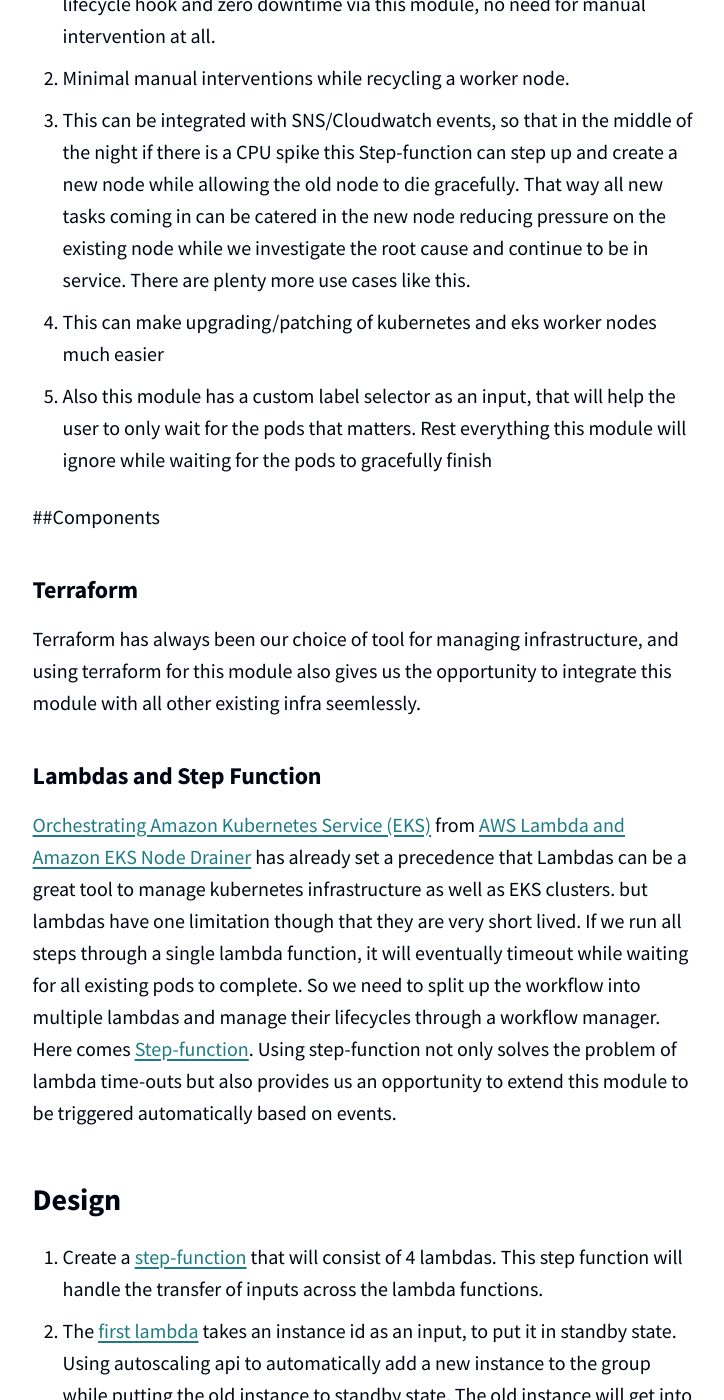
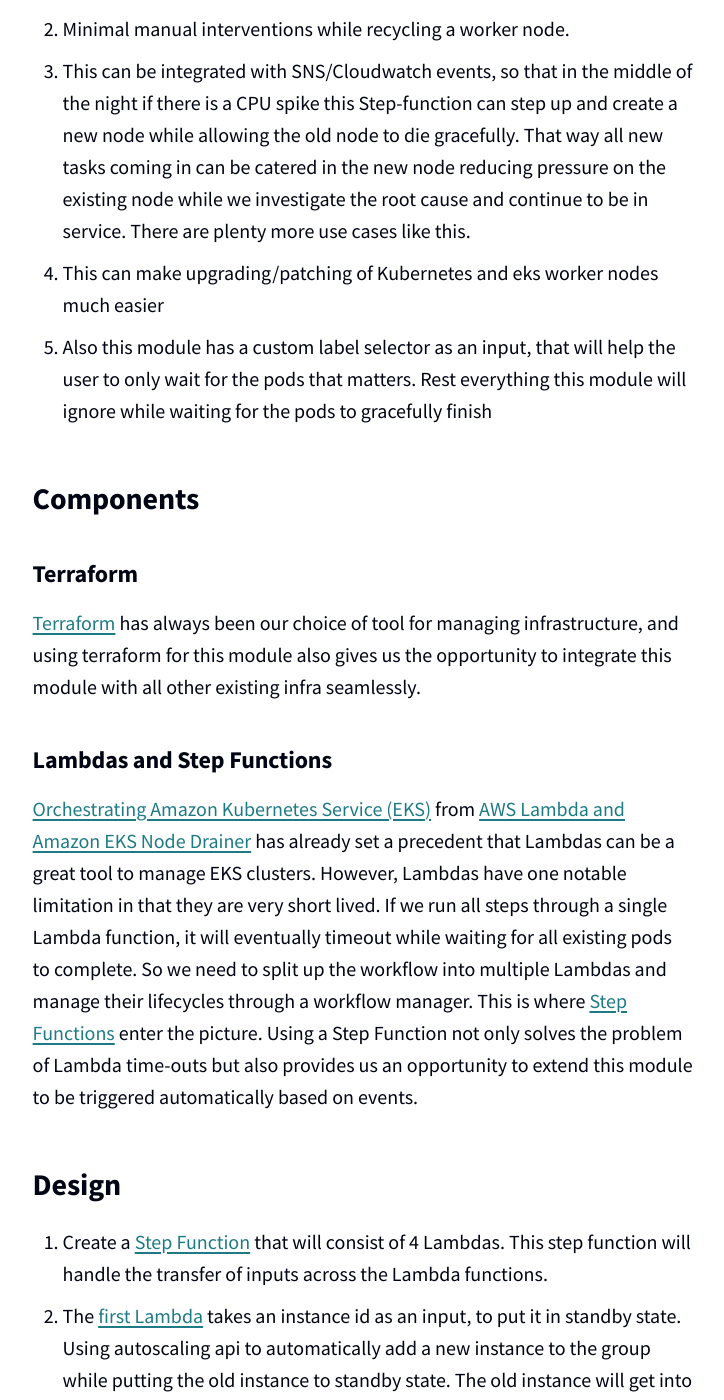
Before and after one commit to scribd/scribd.github.io, a Jekyll site: the page built from _posts/2020-12-14-Recycle-EKS-Worker-Nodes.md, in a window 1280 px wide and 1400 px high, scrolled down 1339 px. Shown: the whole window, without its empty margins (341-1065 px from the left). Built offline with Jekyll 4.4.1, drawn with Linux system fonts in a browser that asks for light colours; some of the changed text lies outside the part shown.

Commit message:
Copy edits and other clean up for post

```diff
--- a/_posts/2020-12-14-Recycle-EKS-Worker-Nodes.md
+++ b/_posts/2020-12-14-Recycle-EKS-Worker-Nodes.md
@@ -1,60 +1,90 @@
 ---
 layout: post
-title:  "Recycle EKS worker nodes"
+title:  "Automatically recycling EKS worker nodes"
 author: Kuntalb
 tags:
-- eks worker node
-- kubernets
+- eks
+- kubernetes
 - lambda
 - step function
+- terraform
+- featured
 team: Core Platform
 ---
 
-## Introduction
-
-Few months ago, we came across a problem we need to upgrade our kubernetes version in AWS EKS without having a downtime. Getting the control plane upgraded without having a downtime was a easier task, manual but easy. The challenges lies in getting the physical worker node updated. We had to complete the following tasks manually,
+A few months ago, we came across a problem we need to upgrade our Kubernetes
+version in AWS EKS without having downtime. Getting the control plane
+upgraded without downtime was relatively easy, manual but easy. The bigger challenge
+was getting the physical worker node updated. We had to manually complete each of the following steps:
 
 1. Create a new worker node with latest configuration
 2. Put the old node in standby mode.
 3. Taint the old node to unschedulable
-4. Then wait for all our existing pods to die gracefully. we have some really long running pods some of them took 20 hours or more to actually finish.
+4. Then wait for all our existing pods to die gracefully. In our case, we had some really long running pods, some of which took 20 hours or more to actually finish!
 5. Then detach and kill the old node.
 
-While doing that we were thinking how about having an automated module, which will do all these work by just a button click. So we come up with a [terraform module](https://github.com/scribd/terraform-aws-recycle-eks) which will do all these jobs for us.
+While doing that we were thinking how about having an automated module, which
+will do all these work by just a button click. We are pleased to open source
+and share our [terraform-aws-recycle-eks
+module](https://github.com/scribd/terraform-aws-recycle-eks) which will do all
+these steps for us!
 
 ## What Problem does it Solve
 
 1. Periodic recycling of old worker nodes. In fact we can create a lifecycle hook while creating the node and integrate the lifecycle hook with this module. That way the whole periodic recycling will be fully automated via the lifecycle hook and zero downtime via this module, no need for manual intervention at all.
 2. Minimal manual interventions while recycling a worker node.
 3. This can be integrated with SNS/Cloudwatch events, so that in the middle of the night if there is a CPU spike this Step-function can step up and create a new node while allowing the old node to die gracefully. That way all new tasks coming in can be catered in the new node reducing pressure on the existing node while we investigate the root cause and continue to be in service. There are plenty more use cases like this.
-4. This can make upgrading/patching of kubernetes and eks worker nodes much easier
+4. This can make upgrading/patching of Kubernetes and eks worker nodes much easier
 5. Also this module has a custom label selector as an input, that will help the user to only wait for the pods that matters. Rest everything this module will ignore while waiting for the pods to gracefully finish
 
-##Components
+## Components
 
 ### Terraform
-Terraform has always been our choice of tool for managing infrastructure, and using terraform for this module also gives us the opportunity to integrate this module with all other existing infra seemlessly.
 
-### Lambdas and Step Function
-[Orchestrating Amazon Kubernetes Service (EKS)](https://medium.com/@alejandro.millan.frias/managing-kubernetes-from-aws-lambda-7922c3546249) from [AWS Lambda and Amazon EKS Node Drainer](https://github.com/aws-samples/amazon-k8s-node-drainer) has already set a precedence that Lambdas can be a great tool to manage kubernetes infrastructure as well as EKS clusters. but lambdas have one limitation though that they are very short lived. If we run all steps through a single lambda function, it will eventually timeout while waiting for all existing pods to complete. So we need to split up the workflow into multiple lambdas and manage their lifecycles through a workflow manager.  Here comes [Step-function](https://aws.amazon.com/step-functions/?step-functions.sort-by=item.additionalFields.postDateTime&step-functions.sort-order=desc). Using step-function not only solves the problem of lambda time-outs but also provides us an opportunity to extend this module to be triggered automatically based on events.
+[Terraform](https://terraform.io) has always been our choice of tool for managing infrastructure, and using terraform for this module also gives us the opportunity to integrate this module with all other existing infra seamlessly.
+
+### Lambdas and Step Functions
+
+[Orchestrating Amazon Kubernetes Service
+(EKS)](https://medium.com/@alejandro.millan.frias/managing-Kubernetes-from-aws-Lambda-7922c3546249)
+from [AWS Lambda and Amazon EKS Node
+Drainer](https://github.com/aws-samples/amazon-k8s-node-drainer) has already
+set a precedent that Lambdas can be a great tool to manage EKS clusters.
+However, Lambdas have one notable limitation in that they are very short lived.
+If we run all steps through a single Lambda function, it will eventually
+timeout while waiting for all existing pods to complete. So we need to split up
+the workflow into multiple Lambdas and manage
+their lifecycles through a workflow manager.  This is where
+[Step Functions](https://aws.amazon.com/step-functions/?step-functions.sort-by=item.additionalFields.postDateTime&step-functions.sort-order=desc) enter the picture.
+Using a Step Function not only solves the problem of Lambda time-outs but also
+provides us an opportunity to extend this module to be triggered automatically
+based on events.
 
 ## Design
 
-1. Create a [step-function](https://github.com/scribd/terraform-aws-recycle-eks/blob/main/step-function.json) that will consist of 4 lambdas. This step function will handle the transfer of inputs across the lambda functions.
-2. The [first lambda](https://github.com/scribd/terraform-aws-recycle-eks/blob/main/lambdas/putNodesToStandby.py) takes an instance id as an input, to put it in standby state. Using autoscaling api to automatically add a new instance to the group while putting the old instance to standby state. The old instance will get into "Standby" state only when the new instance is in fully "Inservice" state
-3. Taint this "Standby" node in EKS using K8S API in [lambda](https://github.com/scribd/terraform-aws-recycle-eks/blob/main/lambdas/taintNodes.py) to prevent new pods from getting scheduled into this node
-4. Periodically use K8S API check for status of “stateful” pods on that node based on the label selector provided. Another [Lambda](https://github.com/scribd/terraform-aws-recycle-eks/blob/main/lambdas/checkNodesForRunningPods.py) will do that
-5. Once all stateful pods have completed on the node, i.e number of running pod reached 0, shut down that standby instance using AWS SDK via [lambda](https://github.com/scribd/terraform-aws-recycle-eks/blob/main/lambdas/detachAndTerminateNode.py).
+1. Create a [Step Function](https://github.com/scribd/terraform-aws-recycle-eks/blob/main/step-function.json) that will consist of 4 Lambdas. This step function will handle the transfer of inputs across the Lambda functions.
+2. The [first Lambda](https://github.com/scribd/terraform-aws-recycle-eks/blob/main/Lambdas/putNodesToStandby.py) takes an instance id as an input, to put it in standby state. Using autoscaling api to automatically add a new instance to the group while putting the old instance to standby state. The old instance will get into "Standby" state only when the new instance is in fully "Inservice" state
+3. Taint this "Standby" node in EKS using K8S API in [Lambda](https://github.com/scribd/terraform-aws-recycle-eks/blob/main/Lambdas/taintNodes.py) to prevent new pods from getting scheduled into this node
+4. Periodically use K8S API check for status of “stateful” pods on that node based on the label selector provided. Another [Lambda](https://github.com/scribd/terraform-aws-recycle-eks/blob/main/Lambdas/checkNodesForRunningPods.py) will do that
+5. Once all stateful pods have completed on the node, i.e number of running pod reached 0, shut down that standby instance using AWS SDK via [Lambda](https://github.com/scribd/terraform-aws-recycle-eks/blob/main/Lambdas/detachAndTerminateNode.py).
 6. We are not terminating the node, only shutting it down, just in case. In future releases, we will be start terminating the nodes
 
 ## Sample Execution
-![](/post-images/2020-12-recycle-eks-worker/Step-Function-sample-output.png)
+
+![Sample execution output of the step function](/post-images/2020-12-recycle-eks-worker/Step-Function-sample-output.png)
 <font size="3"><center><i>Sample Execution output of the Step Function </i></center></font>
 
 ## Future Enhancements
 
-1. Right now, in the first lambda we are putting a 300 sec sellp just to ensure that the new node is in IN Service mode before putting the old node to StandBy mode. We have to ensure this programatically rather than an arbitrary 300 sec sleep
+1. Right now, in the first Lambda we are putting a 300 sec sleep just to ensure that the new node is in *IN* Service mode before putting the old node to StandBy mode. We have to ensure this programatically rather than an arbitrary 300 sec sleep
 2. Refactor the code to use as a common module for getting the access token.
 3. Better logging and exception handling
 4. Make use of namespace input while selecting the pods. Currently it checks for pods in all namespaces.
 5. Find a terraform way to edit configmap/aws-auth, this step is still manual to make this module work.
+
+---
+
+Within Scribd's Platform Engineering group we have a *lot* more services than
+people, so we're always trying to find new ways to automate our infrastructure.
+If you're interested in helping to build out scalable data platform to help
+change the world reads, [come join us!](/careers/#open-positions)
```
Also changed, not shown: post-images/2020-12-recycle-eks-worker/Step-Function-sample-output.png.
